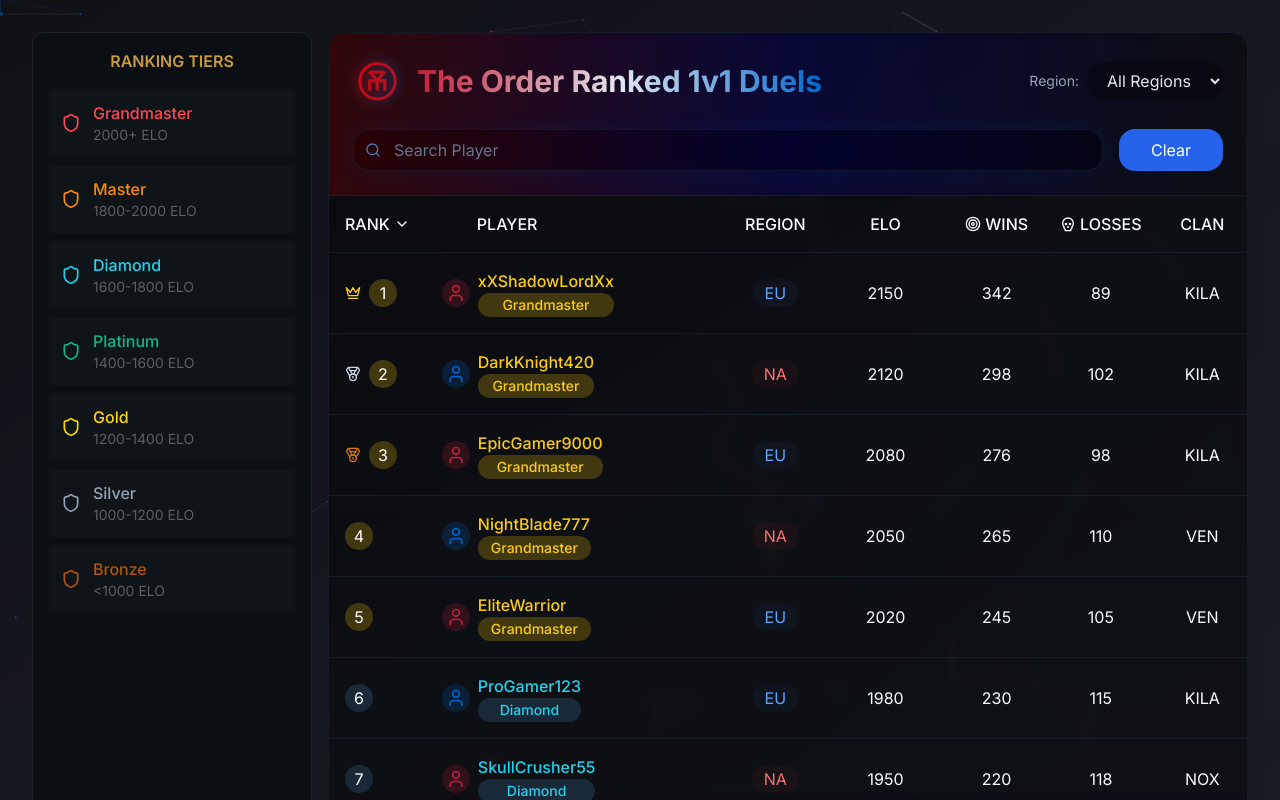
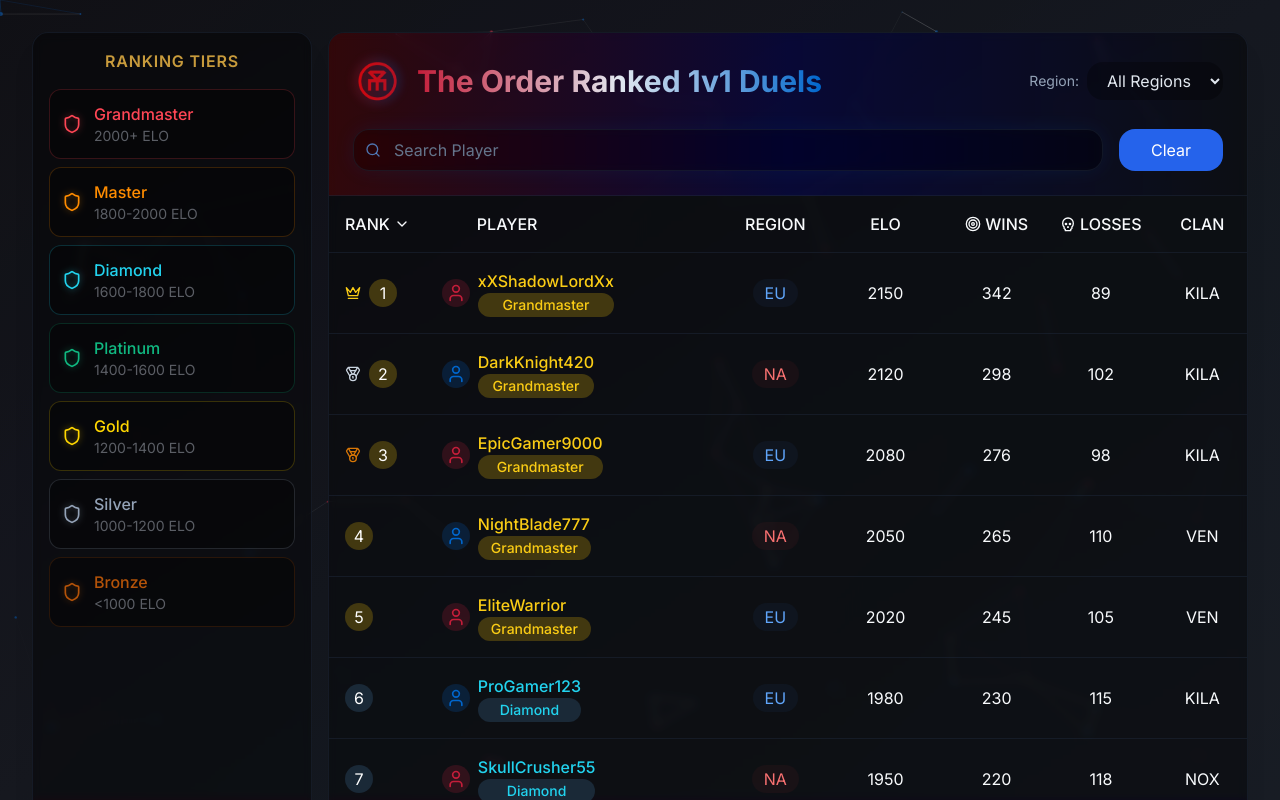
Before and after one commit to iGotYourBackMr/chiv-leaderboard, a Next.js app: page / in a window 1280 px wide. Shown: the top 800 px of the page. Built offline with nearby package versions, Linux system fonts and the light colour scheme.

Commit message:
Update rank tiers with glassy theme and rounded corners

```diff
--- a/components/rank-tiers-sidebar.tsx
+++ b/components/rank-tiers-sidebar.tsx
@@ -3,62 +3,62 @@ import { Shield } from 'lucide-react';
 
 const RankTiersSidebar = () => {
   return (
-    <aside className="w-[280px] bg-[#0B0E13] rounded-xl border border-[#1E2328] p-4">
-      <div className="text-[#C89B3C] text-center font-semibold mb-4">
-        RANKING TIERS
+    <aside className="w-[280px] bg-black/40 backdrop-blur-sm rounded-2xl border border-slate-800/50 p-4 shadow-xl">
+      <div className="text-[#C89B3C] text-center font-semibold mb-4 uppercase tracking-wider">
+        Ranking Tiers
       </div>
 
       <div className="space-y-2">
-        <div className="bg-[#0F1419] rounded-lg p-3 flex items-center gap-3">
-          <Shield className="w-5 h-5 text-[#FF4655]" />
+        <div className="bg-black/40 hover:bg-black/60 rounded-xl p-3 flex items-center gap-3 border border-[#FF4655]/20 transition-all duration-200">
+          <Shield className="w-5 h-5 text-[#FF4655] drop-shadow-[0_0_3px_rgba(255,70,85,0.5)]" />
           <div>
             <div className="text-[#FF4655] font-medium">Grandmaster</div>
             <div className="text-[#5B5E65] text-sm">2000+ ELO</div>
           </div>
         </div>
 
-        <div className="bg-[#0F1419] rounded-lg p-3 flex items-center gap-3">
-          <Shield className="w-5 h-5 text-[#FF8C00]" />
+        <div className="bg-black/40 hover:bg-black/60 rounded-xl p-3 flex items-center gap-3 border border-[#FF8C00]/20 transition-all duration-200">
+          <Shield className="w-5 h-5 text-[#FF8C00] drop-shadow-[0_0_3px_rgba(255,140,0,0.5)]" />
           <div>
             <div className="text-[#FF8C00] font-medium">Master</div>
             <div className="text-[#5B5E65] text-sm">1800-2000 ELO</div>
           </div>
         </div>
 
-        <div className="bg-[#0F1419] rounded-lg p-3 flex items-center gap-3">
-          <Shield className="w-5 h-5 text-[#22D3EE]" />
+        <div className="bg-black/40 hover:bg-black/60 rounded-xl p-3 flex items-center gap-3 border border-[#22D3EE]/20 transition-all duration-200">
+          <Shield className="w-5 h-5 text-[#22D3EE] drop-shadow-[0_0_3px_rgba(34,211,238,0.5)]" />
           <div>
             <div className="text-[#22D3EE] font-medium">Diamond</div>
             <div className="text-[#5B5E65] text-sm">1600-1800 ELO</div>
           </div>
         </div>
 
-        <div className="bg-[#0F1419] rounded-lg p-3 flex items-center gap-3">
-          <Shield className="w-5 h-5 text-[#10B981]" />
+        <div className="bg-black/40 hover:bg-black/60 rounded-xl p-3 flex items-center gap-3 border border-[#10B981]/20 transition-all duration-200">
+          <Shield className="w-5 h-5 text-[#10B981] drop-shadow-[0_0_3px_rgba(16,185,129,0.5)]" />
           <div>
             <div className="text-[#10B981] font-medium">Platinum</div>
             <div className="text-[#5B5E65] text-sm">1400-1600 ELO</div>
           </div>
         </div>
 
-        <div className="bg-[#0F1419] rounded-lg p-3 flex items-center gap-3">
-          <Shield className="w-5 h-5 text-[#FFD700]" />
+        <div className="bg-black/40 hover:bg-black/60 rounded-xl p-3 flex items-center gap-3 border border-[#FFD700]/20 transition-all duration-200">
+          <Shield className="w-5 h-5 text-[#FFD700] drop-shadow-[0_0_3px_rgba(255,215,0,0.5)]" />
           <div>
             <div className="text-[#FFD700] font-medium">Gold</div>
             <div className="text-[#5B5E65] text-sm">1200-1400 ELO</div>
           </div>
         </div>
 
-        <div className="bg-[#0F1419] rounded-lg p-3 flex items-center gap-3">
-          <Shield className="w-5 h-5 text-[#94A3B8]" />
+        <div className="bg-black/40 hover:bg-black/60 rounded-xl p-3 flex items-center gap-3 border border-[#94A3B8]/20 transition-all duration-200">
+          <Shield className="w-5 h-5 text-[#94A3B8] drop-shadow-[0_0_3px_rgba(148,163,184,0.5)]" />
           <div>
             <div className="text-[#94A3B8] font-medium">Silver</div>
             <div className="text-[#5B5E65] text-sm">1000-1200 ELO</div>
           </div>
         </div>
 
-        <div className="bg-[#0F1419] rounded-lg p-3 flex items-center gap-3">
-          <Shield className="w-5 h-5 text-[#B45309]" />
+        <div className="bg-black/40 hover:bg-black/60 rounded-xl p-3 flex items-center gap-3 border border-[#B45309]/20 transition-all duration-200">
+          <Shield className="w-5 h-5 text-[#B45309] drop-shadow-[0_0_3px_rgba(180,83,9,0.5)]" />
           <div>
             <div className="text-[#B45309] font-medium">Bronze</div>
             <div className="text-[#5B5E65] text-sm">&lt;1000 ELO</div>
```
